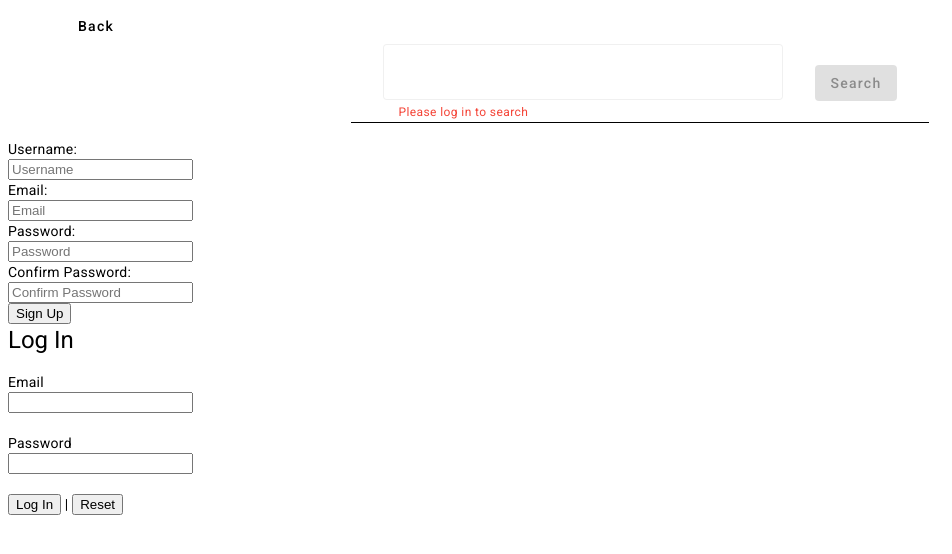
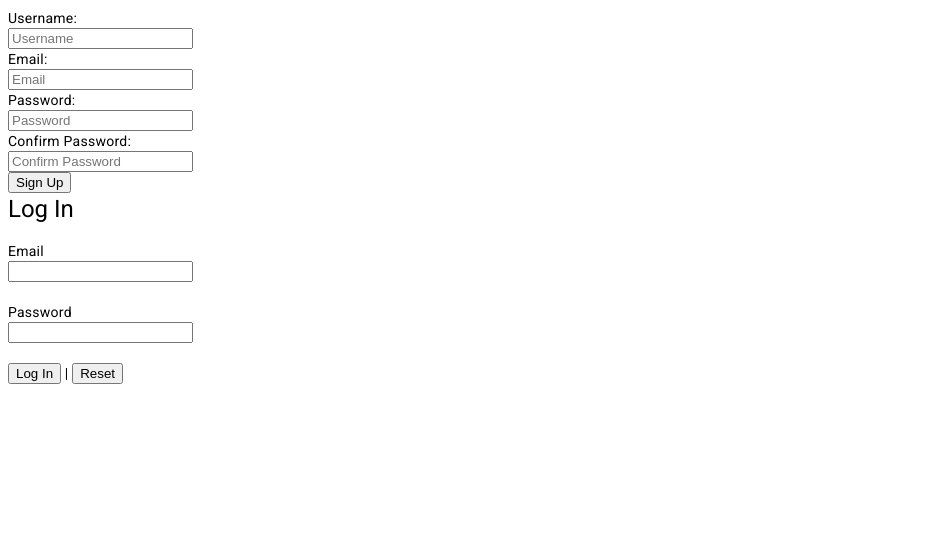
Before and after one commit to TechOneProjects/Multi-MediaApp, an Angular app in the folder Multi-MediaApp/: page / in a window 1280 px wide. Shown: the top 554 px of the page, without its empty margins (0-952 px from the left). Built offline with nearby package versions, Linux system fonts and the light colour scheme; no server answers.

Commit message:
added route to route file

```diff
--- a/Multi-MediaApp/src/app/app.component.html
+++ b/Multi-MediaApp/src/app/app.component.html
@@ -1,5 +1,4 @@
-<app-chases-music></app-chases-music>
 <app-sign-up></app-sign-up>
 
+<app-login-page />
 <router-outlet />
-<app-login-page />
--- a/Multi-MediaApp/src/app/app.routes.ts
+++ b/Multi-MediaApp/src/app/app.routes.ts
@@ -1,3 +1,8 @@
 import { Routes } from '@angular/router';
+import { ChasesMusicComponent } from './chases-music/chases-music.component';
 
-export const routes: Routes = [];
+export const routes: Routes = [
+    {
+        path: "music", component: ChasesMusicComponent, title: "Music"
+    }
+];
--- a/Multi-MediaApp/src/app/chases-music/chases-music.component.ts
+++ b/Multi-MediaApp/src/app/chases-music/chases-music.component.ts
@@ -17,7 +17,7 @@ export class ChasesMusicComponent implements OnInit{
 
   dbAlbumArr : DBAlbum[] = [];
 
-  selectedComp: string = "search";
+  selectedComp: string = "album";
 
   switchComp(comp : string) {
     // this.fetchDiscogs();
```
